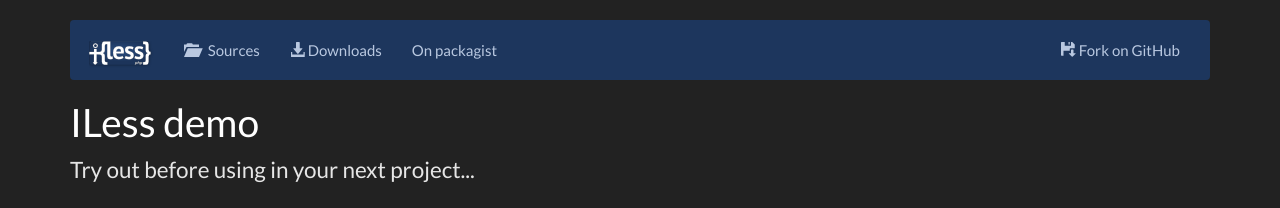
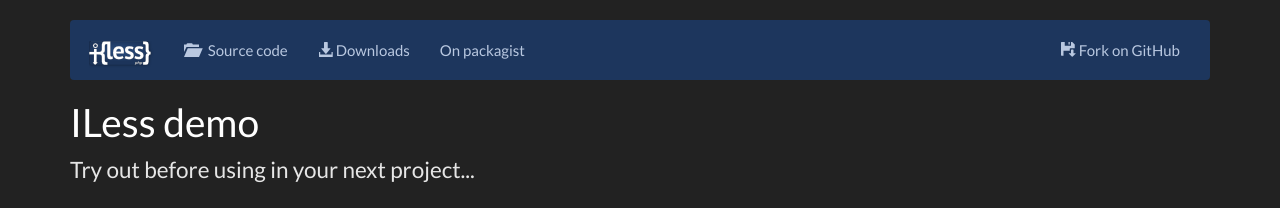
Before and after one commit to mishal/iless-demo, a PHP site: page / in a window 1280 px wide. Shown: the top 208 px of the page. Run offline with PHP 8.4, Linux system fonts and the light colour scheme; some libraries are stand-ins or nearby versions.

Commit message:
Updated navbar link

```diff
--- a/index.php
+++ b/index.php
@@ -70,7 +70,7 @@ if ($_SERVER['REQUEST_METHOD'] == 'POST') {
             <div id="navbar" class="navbar-collapse collapse">
                 <ul class="nav navbar-nav">
                     <li><a href="https://github.com/mishal/iless">
-                            <i class="glyphicon glyphicon-folder-open"></i> &nbsp; Sources</a>
+                            <i class="glyphicon glyphicon-folder-open"></i> &nbsp; Source code</a>
                     </li>
                     <li><a href="https://github.com/mishal/iless/releases">
                             <i class="glyphicon glyphicon-download-alt"></i> Downloads</a>
```
